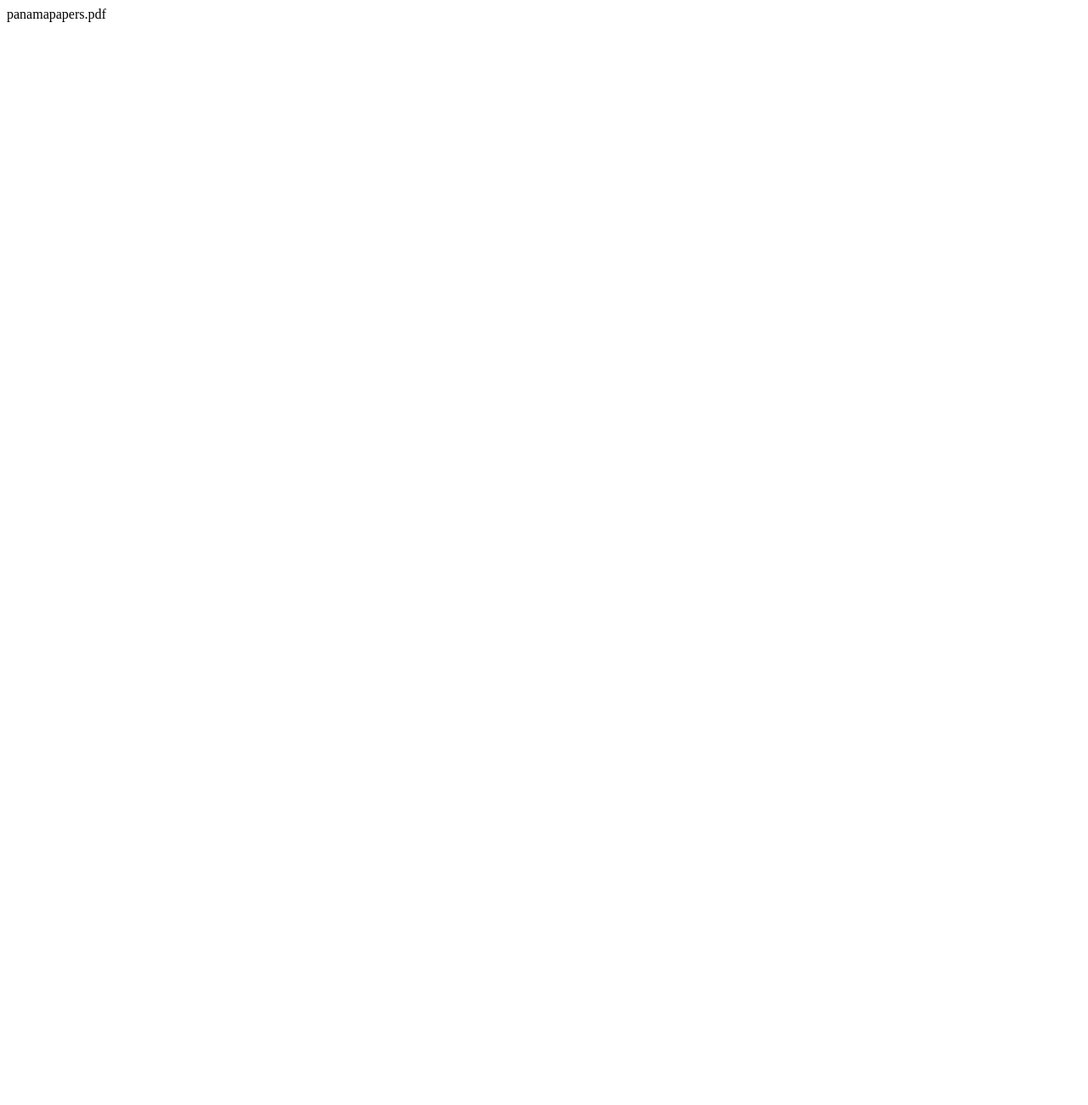
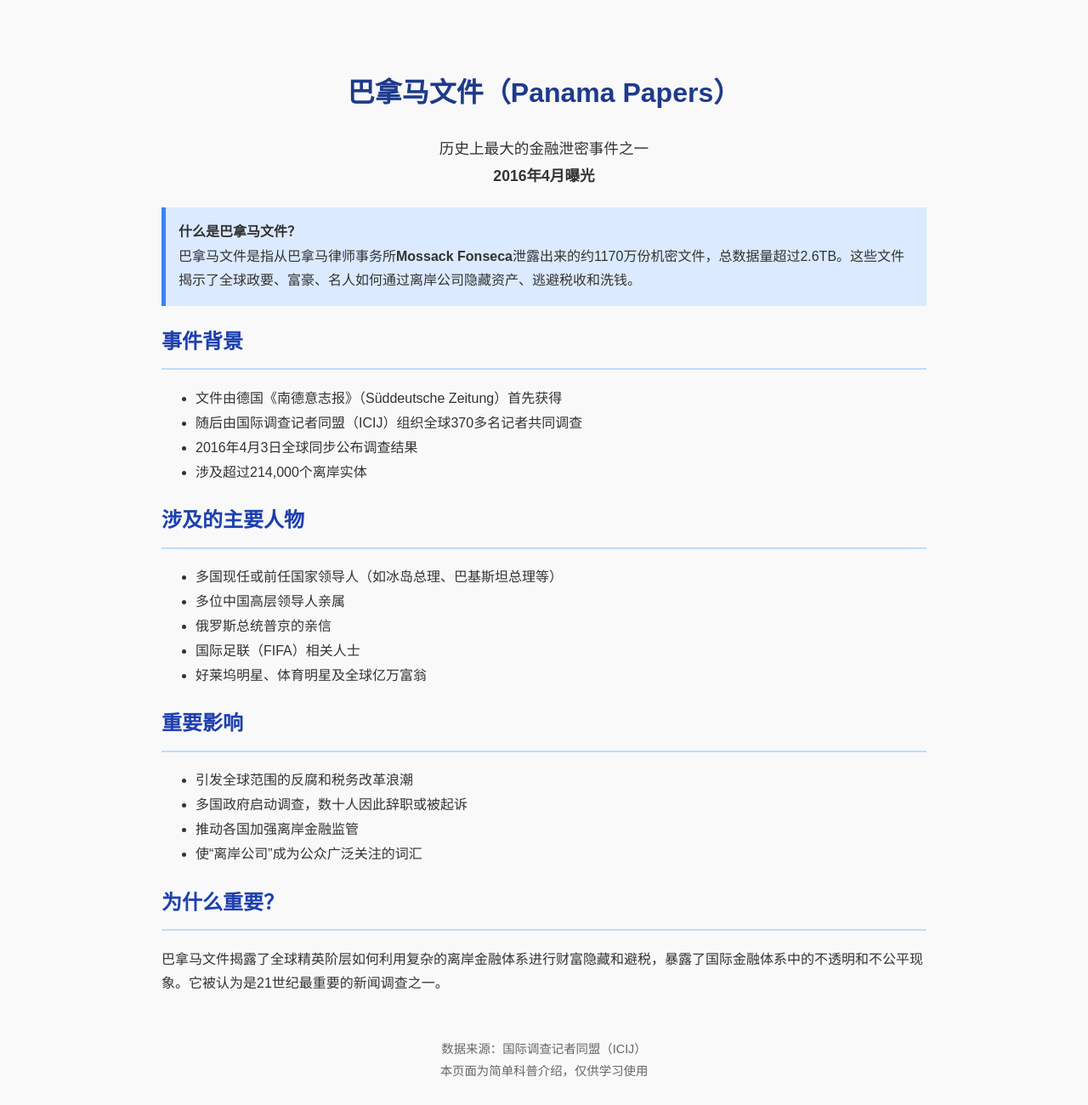
Before and after one commit to TangentLab2533/library, a plain HTML site: page panamapapers.html in a window 1280 px wide. Shown: the whole page at 85% size. Before the commit the page ends 800 px from the top, so only its background shows below. Drawn offline with Linux system fonts and the light colour scheme.

Commit message:
Update panamapapers.html

```diff
--- a/panamapapers.html
+++ b/panamapapers.html
@@ -1 +1,98 @@
-panamapapers.pdf
+<!DOCTYPE html>
+<html lang="zh-CN">
+<head>
+    <meta charset="UTF-8">
+    <meta name="viewport" content="width=device-width, initial-scale=1.0">
+    <title>巴拿马文件（Panama Papers）简介</title>
+    <style>
+        body {
+            font-family: "Microsoft YaHei", Arial, sans-serif;
+            line-height: 1.8;
+            max-width: 900px;
+            margin: 40px auto;
+            padding: 20px;
+            background-color: #f9f9f9;
+            color: #333;
+        }
+        h1 {
+            text-align: center;
+            color: #1e3a8a;
+        }
+        h2 {
+            color: #1e40af;
+            border-bottom: 2px solid #bfdbfe;
+            padding-bottom: 10px;
+        }
+        .highlight {
+            background-color: #dbeafe;
+            padding: 15px;
+            border-left: 5px solid #3b82f6;
+            margin: 20px 0;
+        }
+        img {
+            max-width: 100%;
+            height: auto;
+            display: block;
+            margin: 20px auto;
+            border-radius: 8px;
+        }
+        ul {
+            line-height: 1.8;
+        }
+        footer {
+            text-align: center;
+            margin-top: 50px;
+            font-size: 0.9em;
+            color: #666;
+        }
+    </style>
+</head>
+<body>
+    <h1>巴拿马文件（Panama Papers）</h1>
+
+    <p style="text-align: center; font-size: 1.1em;">
+        历史上最大的金融泄密事件之一<br>
+        <strong>2016年4月曝光</strong>
+    </p>
+
+    <div class="highlight">
+        <strong>什么是巴拿马文件？</strong><br>
+        巴拿马文件是指从巴拿马律师事务所<strong>Mossack Fonseca</strong>泄露出来的约1170万份机密文件，总数据量超过2.6TB。这些文件揭示了全球政要、富豪、名人如何通过离岸公司隐藏资产、逃避税收和洗钱。
+    </div>
+
+    <h2>事件背景</h2>
+    <ul>
+        <li>文件由德国《南德意志报》（Süddeutsche Zeitung）首先获得</li>
+        <li>随后由国际调查记者同盟（ICIJ）组织全球370多名记者共同调查</li>
+        <li>2016年4月3日全球同步公布调查结果</li>
+        <li>涉及超过214,000个离岸实体</li>
+    </ul>
+
+    <h2>涉及的主要人物</h2>
+    <ul>
+        <li>多国现任或前任国家领导人（如冰岛总理、巴基斯坦总理等）</li>
+        <li>多位中国高层领导人亲属</li>
+        <li>俄罗斯总统普京的亲信</li>
+        <li>国际足联（FIFA）相关人士</li>
+        <li>好莱坞明星、体育明星及全球亿万富翁</li>
+    </ul>
+
+    <h2>重要影响</h2>
+    <ul>
+        <li>引发全球范围的反腐和税务改革浪潮</li>
+        <li>多国政府启动调查，数十人因此辞职或被起诉</li>
+        <li>推动各国加强离岸金融监管</li>
+        <li>使“离岸公司”成为公众广泛关注的词汇</li>
+    </ul>
+
+    <h2>为什么重要？</h2>
+    <p>
+        巴拿马文件揭露了全球精英阶层如何利用复杂的离岸金融体系进行财富隐藏和避税，暴露了国际金融体系中的不透明和不公平现象。它被认为是21世纪最重要的新闻调查之一。
+    </p>
+
+    <footer>
+        <p>数据来源：国际调查记者同盟（ICIJ）<br>
+        本页面为简单科普介绍，仅供学习使用</p>
+    </footer>
+</body>
+</html>
```
